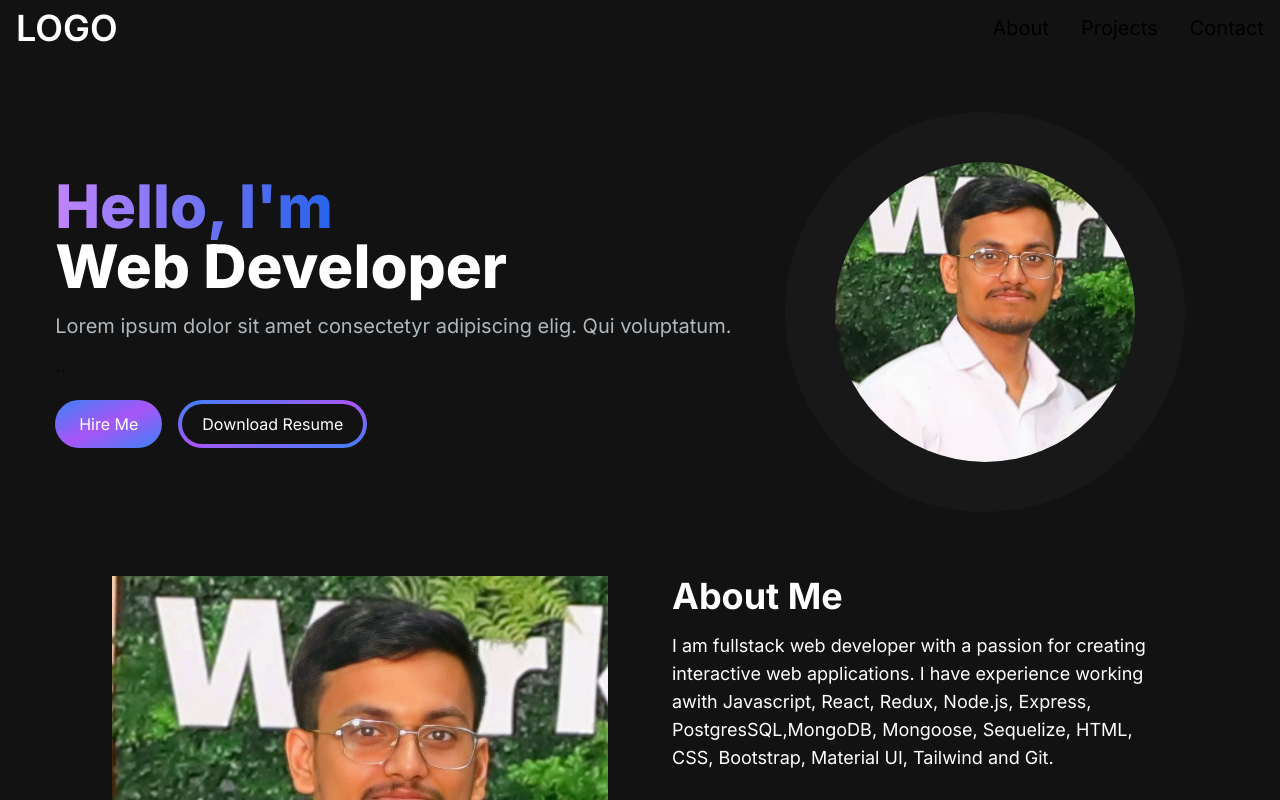
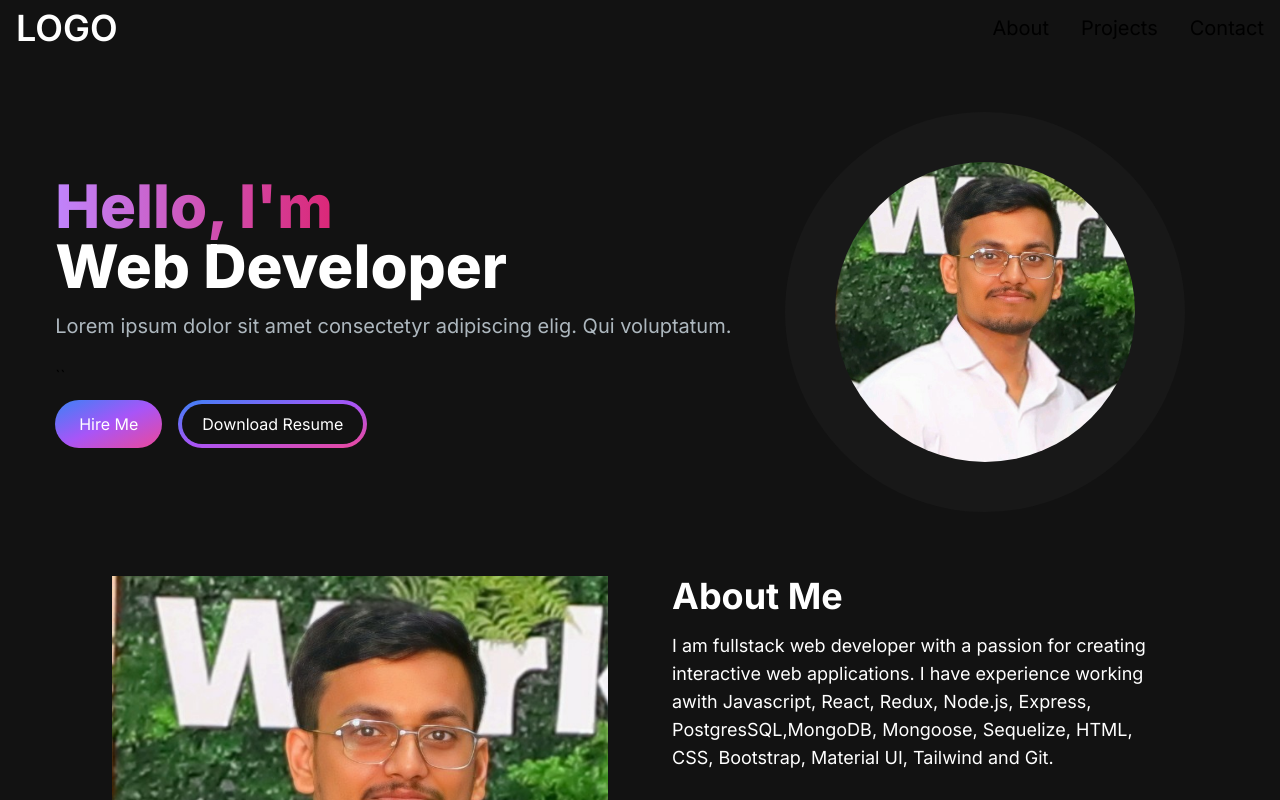
Before and after one commit to sp-vamshi/portfolio, a Next.js app: page / in a window 1280 px wide. Shown: the top 800 px of the page. Built offline with nearby package versions, Linux system fonts and the light colour scheme.

Commit message:
Update tailwind.config.js
changed color for secondary in tailwind.config.js

```diff
--- a/tailwind.config.js
+++ b/tailwind.config.js
@@ -18,7 +18,7 @@ module.exports = {
     colors:{
       ...colors,
       primary: colors.purple,
-      secondary: colors.blue,
+      secondary: colors.pink,
     },
   },
   plugins: [],
```
